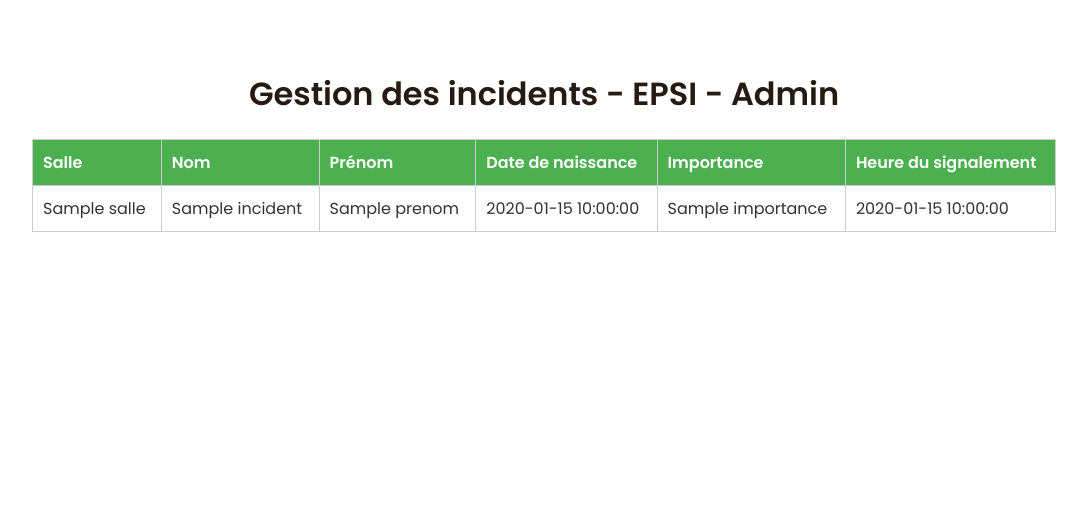
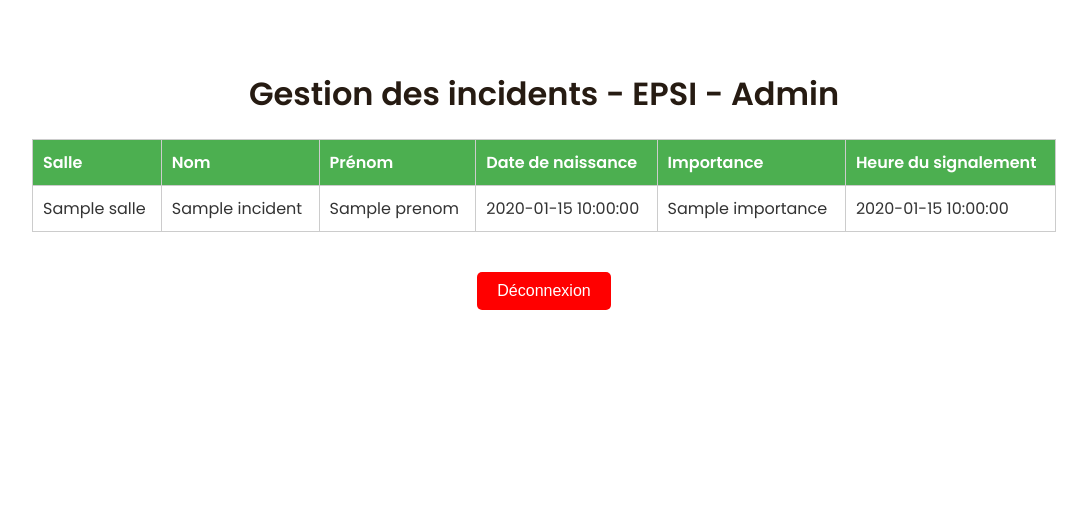
Before and after one commit to Karimbdl/flaskgestion, a Flask app: template templates/admin.html in a window 1280 px wide. Shown: the top 509 px of the page, without its empty margins (96-1183 px from the left). Run offline with Flask 3, Linux system fonts and the light colour scheme; the template is opened without the code that fills it: most values are stand-ins (such as "Sample title", 1, 10 or a date in 2020).

Commit message:
deconnexion

```diff
--- a/app.py
+++ b/app.py
@@ -71,10 +71,13 @@
         return redirect(url_for('login'))  # Redirige vers la page de connexion si non authentifié
     return render_template('admin.html', incidents=incidents)
 
-@app.route('/logout')
+@app.route('/logout', methods=['GET', 'POST'])
 def logout():
-    session.pop('username', None)  # Déconnexion
-    return redirect(url_for('login'))
+    if request.method == 'POST':
+        session.pop('username', None)  # Déconnexion
+        return redirect(url_for('index'))  # Redirige vers la page d'accueil
+    return redirect(url_for('index'))  # Redirige par défaut
+
 
 if __name__ == '__main__':
     app.run(debug=True)
--- a/templates/admin.html
+++ b/templates/admin.html
@@ -16,7 +16,19 @@
             margin: 0;
             color: #333; /* Couleur du texte */
             padding-top: 50px; /* Ajuste la position du contenu */
-        }
+            button {
+                background-color: red; /* Couleur de fond rouge */
+                color: white; /* Couleur du texte en blanc */
+                padding: 10px 20px; /* Espacement à l'intérieur du bouton */
+                border: none; /* Suppression de la bordure */
+                border-radius: 5px; /* Coins arrondis */
+                cursor: pointer; /* Curseur en forme de main lors du survol */
+                font-size: 16px; /* Taille de police */
+                margin-top: 20px; /* Espacement au-dessus du bouton */
+            }
+            button:hover {
+                background-color: darkred; /* Couleur au survol */
+            }        }
         h1 {
             color: #261b12;
             margin-top: 20px;
@@ -63,5 +75,9 @@
             {% endfor %}
         </tbody>
     </table>
+    <form action="{{ url_for('logout') }}" method="post">
+        <button type="submit">Déconnexion</button>
+    </form>
+
 </body>
 </html>
```
